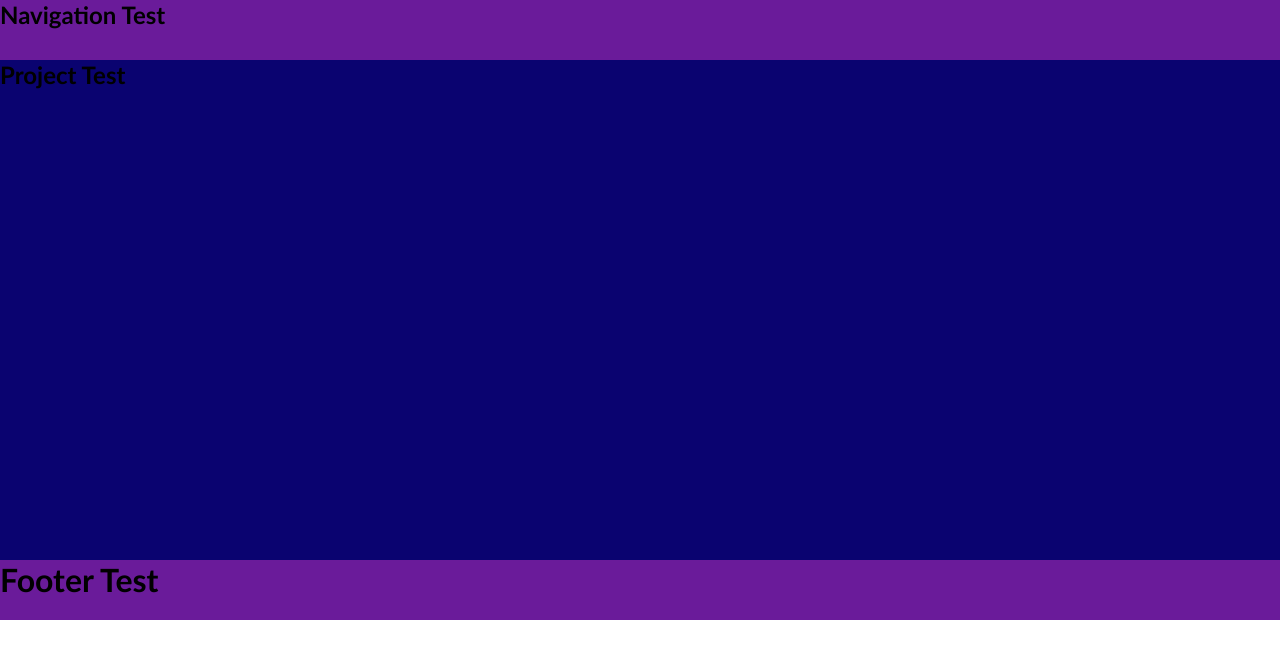
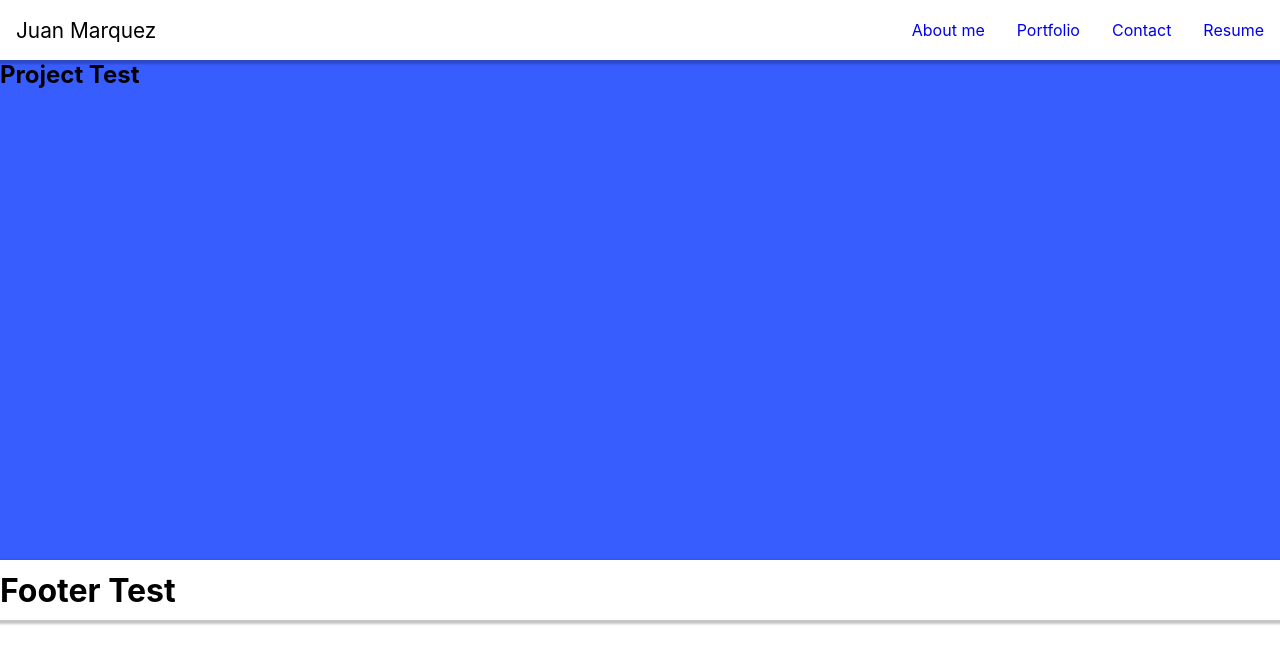
Before and after one commit to juanmarquez4/20-React-Portfolio, a React (Create React App) app: page / in a window 1280 px wide. Shown: the top 664 px of the page. Built offline with nearby package versions, Linux system fonts and the light colour scheme.

Commit message:
Update Header

```diff
--- a/package.json
+++ b/package.json
@@ -2,6 +2,7 @@
   "name": "00-practice-app",
   "version": "0.1.0",
   "private": true,
+  "homepage": "https://juanmarquez4.github.io/20-React-Portfolio",
   "dependencies": {
     "@testing-library/jest-dom": "^5.16.5",
     "@testing-library/react": "^11.1.0",
@@ -9,12 +10,15 @@
     "axios": "^0.27.2",
     "bootstrap": "^5.2.1",
     "dotenv": "^16.0.2",
+    "gh-pages": "^4.0.0",
     "react": "^17.0.2",
     "react-dom": "^17.0.2",
     "react-scripts": "5.0.1",
     "web-vitals": "^2.1.4"
   },
   "scripts": {
+    "predeploy": "npm run build",
+    "deploy": "gh-pages -d build",
     "start": "react-scripts start",
     "build": "react-scripts build",
     "test": "react-scripts test",
--- a/src/App.css
+++ b/src/App.css
@@ -2,25 +2,130 @@
     box-sizing: border-box;
     margin: 0;
     padding: 0;
-    font-family: 'Trebuchet MS', 'Lucida Sans Unicode', 'Lucida Grande',
-      'Lucida Sans', Arial, sans-serif;
   }
 
   body {
-    background-color: rgb(255, 255, 255);
+    font-family: "Karla", -apple-system, BlinkMacSystemFont, "Segoe UI", "Roboto",
+      "Oxygen", "Ubuntu", "Cantarell", "Fira Sans", "Droid Sans", "Helvetica Neue",
+      sans-serif;
+    -webkit-font-smoothing: antialiased;
+    -moz-osx-font-smoothing: grayscale;
   }
 
-  .navbar {
-    background: #6a1b9a;
-    height: 60px;
+/* navigation style */
+  .container {
+    max-width: 90%;
+    margin-right: auto;
+    margin-left: auto;
+    padding: 1rem;
   }
 
+  .navigation {
+    height: 60px;
+    width: 100%;
+    display: flex;
+    align-items: center;
+    position: relative;
+    padding: 0.5rem 0rem;
+    background-color: #fff;
+    color: black;
+    box-shadow: 0 2px 2px 2px rgba(9, 9, 9, 0.23);
+  }
+
+  .brand-name {
+    text-decoration: none;
+    color: black;
+    font-size: 1.3rem;
+    margin-left: 1rem;
+  }
+  .navigation-menu {
+    margin-left: auto;
+  }
+
+  .navigation-menu ul {
+    display: flex;
+    padding: 0;
+  }
+  .navigation-menu li {
+    list-style-type: none;
+    margin: 0 1rem;
+  }
+  .navigation-menu li a {
+    text-decoration: none;
+    display: block;
+    width: 100%;
+  }
+
+  .hamburger {
+    border: 0;
+    height: 40px;
+    width: 40px;
+    padding: 0.5rem;
+    border-radius: 50%;
+    background-color: #283b8b;
+    cursor: pointer;
+    transition: background-color 0.2s ease-in-out;
+    position: absolute;
+    top: 50%;
+    right: 25px;
+    transform: translateY(-50%);
+    display: none;
+  }
+  .hamburger:hover {
+    background-color: #2642af;
+  }
+
+  @media screen and (max-width: 768px) {
+    .hamburger {
+      display: block;
+    }
+  }
+
+  @media screen and (max-width: 768px) {
+    .navigation-menu ul {
+      position: absolute;
+      top: 60px;
+      left: 0;
+      flex-direction: column;
+      width: 100%;
+      height: calc(100vh - 77px);
+      background-color: white;
+      border-top: 1px solid black;
+      display: none;
+    }
+    .navigation-menu.expanded ul {
+        display: block;
+      }
+    .navigation-menu li {
+      text-align: center;
+      margin: 0;
+    }
+    .navigation-menu li a {
+      color: black;
+      width: 100%;
+      padding: 1.5rem 0;
+    }
+    .navigation-menu li:hover {
+      background-color: #eee;
+    }
+  }
+
+/*  */
+
   .project {
-    background: #0a0370;
+    background: #385dff;
     height: 500px;
   }
 
+  /* footer style */
   .footer {
-    background: #6a1b9a;
     height: 60px;
+    width: 100%;
+    display: flex;
+    align-items: center;
+    position: relative;
+    padding: 0.5rem 0rem;
+    background-color: #fff;
+    color: black;
+    box-shadow: 0 2px 2px 2px rgba(9, 9, 9, 0.23);
   }
--- a/src/components/Footer.js
+++ b/src/components/Footer.js
@@ -1,4 +1,6 @@
-import React from "react";
+import React, { Component } from 'react';
+import '../App.css';
+
 
 function Footer() {
     return (
--- a/src/components/Navigation.js
+++ b/src/components/Navigation.js
@@ -1,10 +1,49 @@
 import React from "react";
+import { useState } from "react";
+import '../App.css';
 
 function Navigation() {
+    const [isNavExpanded, setIsNavExpanded] = useState(false)
     return (
-        <nav className="navbar">
-            <h1>Navigation Test</h1>
-        </nav>
+    <nav className="navigation">
+        <a href="/" className="brand-name">Juan Marquez</a>
+        <button className="hamburger"
+            onClick={() => {
+            setIsNavExpanded(!isNavExpanded);
+            }}>
+        {/* icon from heroicons.com */}
+            <svg
+                xmlns="http://www.w3.org/2000/svg"
+                className="h-5 w-5"
+                viewBox="0 0 20 20"
+                fill="white"
+            >
+            <path
+            fillRule="evenodd"
+            d="M3 5a1 1 0 011-1h12a1 1 0 110 2H4a1 1 0 01-1-1zM3 10a1 1 0 011-1h12a1 1 0 110 2H4a1 1 0 01-1-1zM9 15a1 1 0 011-1h6a1 1 0 110 2h-6a1 1 0 01-1-1z"
+            clipRule="evenodd"
+            />
+            </svg>
+        </button>
+        <div className={
+          isNavExpanded ? "navigation-menu expanded" : "navigation-menu"
+            }>
+            <ul>
+                <li>
+                    <a href="/home">About me</a>
+                </li>
+                <li>
+                    <a href="/home">Portfolio</a>
+                </li>
+                <li>
+                    <a href="/about">Contact</a>
+                </li>
+                <li>
+                    <a href="/contact">Resume</a>
+                </li>
+             </ul>
+        </div>
+    </nav>
     );
 }
 
```
Also changed, not shown: 1 other file (tests, documents, lock files or other folders).
